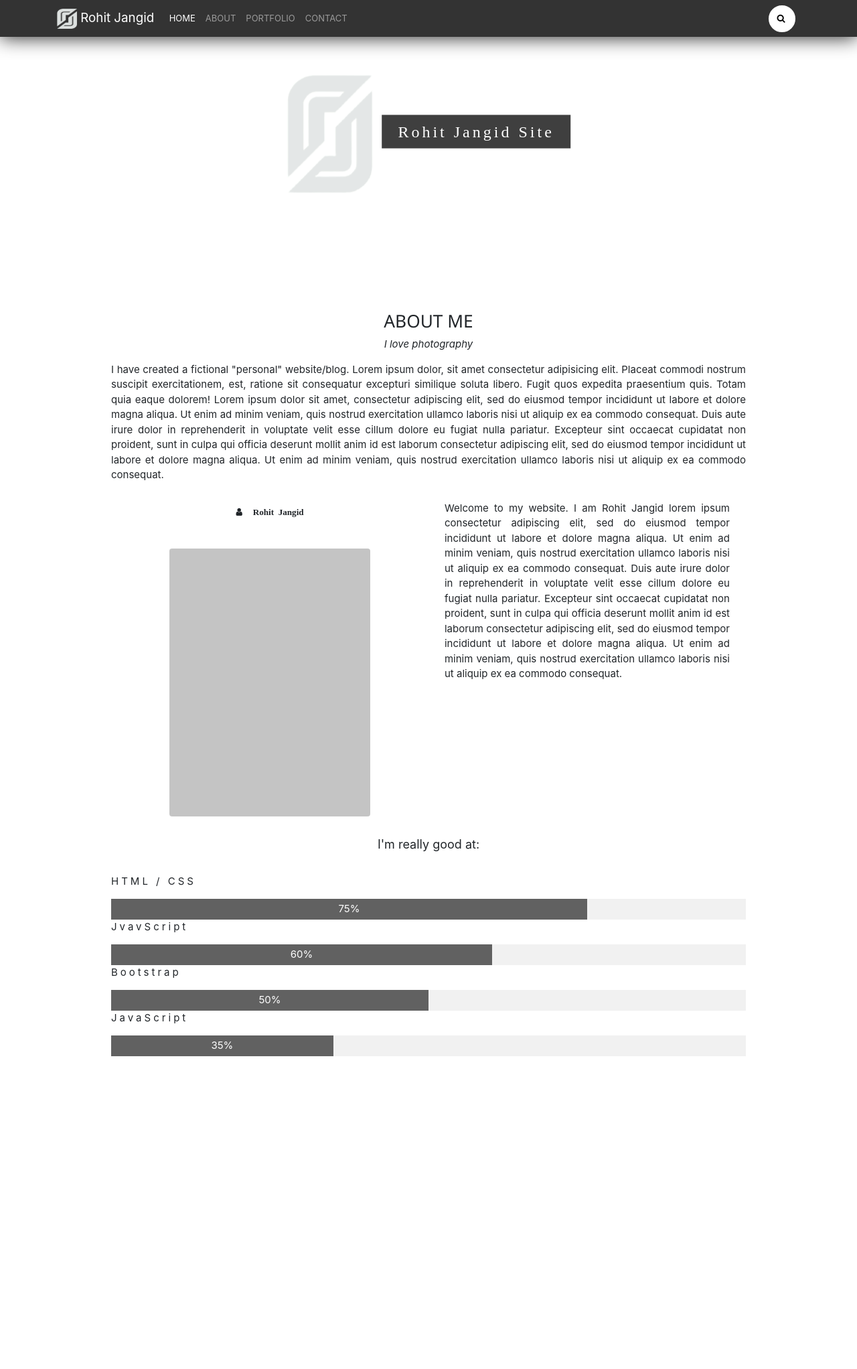
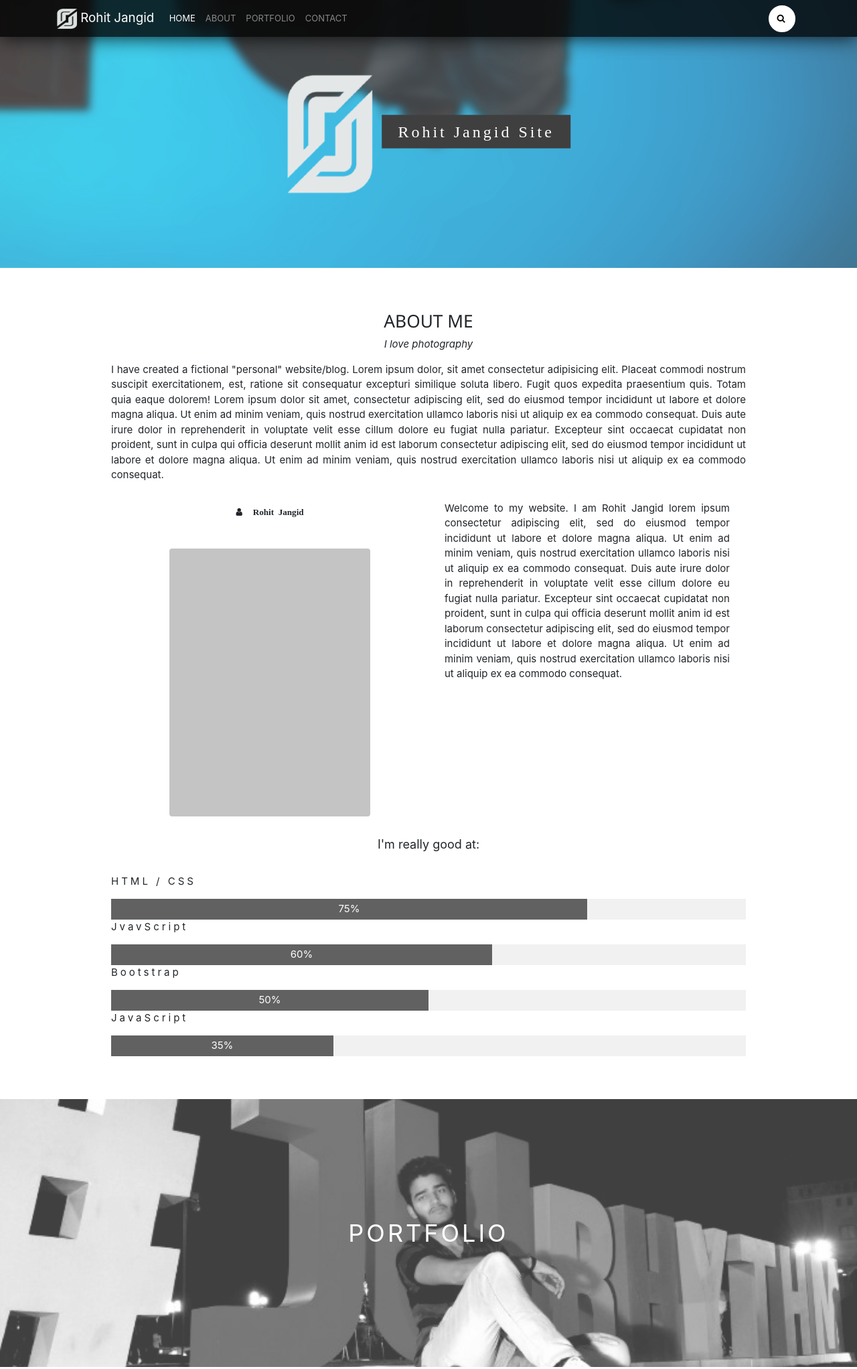
Before and after one commit to rohitjangid666/My-Portfolio, a plain HTML site: page index.html in a window 1280 px wide. Shown: the top 2044 px of the page at 67% size. Drawn offline with nearby package versions, Linux system fonts and the light colour scheme; the site is published under a folder, as on GitHub Pages, so addresses that start at the root find nothing; a script that the page names is missing.

Commit message:
Update style.css

```diff
--- a/CSS/style.css
+++ b/CSS/style.css
@@ -19,19 +19,19 @@ body, html {
 
 /* First image (Logo. Full height) */
 .bgimg-1 {
-  background-image: url('/Images/123sxr.jpg');
+  background-image: url('../Images/123sxr.jpg');
   min-height: 100%;
 }
 
 /* Second image (Portfolio) */
 .bgimg-2 {
-  background-image: url("/Images/bt71NA7.jpg");
+  background-image: url("../Images/bt71NA7.jpg");
   min-height: 400px;
 }
 
 /* Third image (Contact) */
 .bgimg-3 {
-  background-image: url("/Images/dtBUZs.jpg");
+  background-image: url("../Images/dtBUZs.jpg");
   min-height: 400px;
 }
 
```
